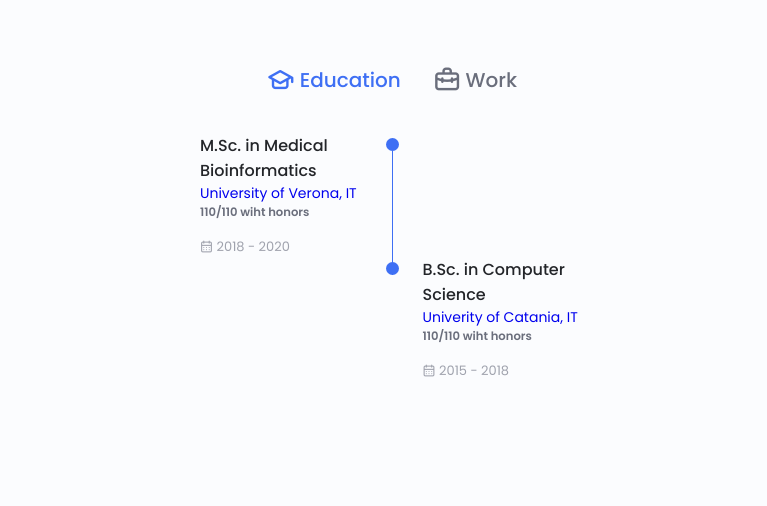
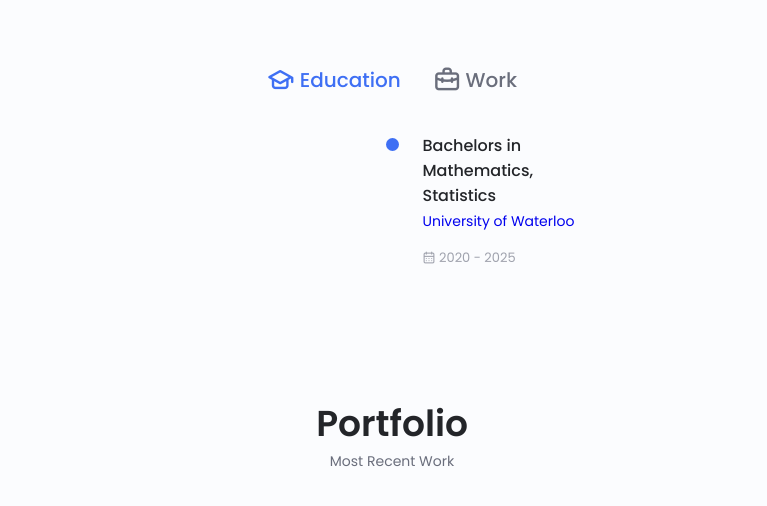
Before and after one commit to kf-rahman/RahmanK.github.io, a plain HTML site: page index.html in a window 1280 px wide. Shown: the part 1200-1706 px from the top of the page, without its empty margins (248-1015 px from the left). Drawn offline with nearby package versions, Linux system fonts and the light colour scheme.

Commit message:
updated education

```diff
--- a/index.html
+++ b/index.html
@@ -184,26 +184,7 @@
                     <!--===============================QUALIFICATION CONTENT 1 ===========================-->
                     <div class="qualification__content qualification__active" data-content id="education">
                         <!--===============================QUALIFICATION 1 ===========================-->
-                        <div class="qualification__data">
-                            <div>
-                                <h3 class="qualification__title">M.Sc. in Medical Bioinformatics</h3>
-                                <span class="qualification__subtitle">
-                                    <a href="https://www.corsi.univr.it/?ent=cs&id=769" target="_blank">University of
-                                        Verona, IT</a>
-                                        <br>
-                                        <h5>110/110 wiht honors</h5>
-                                </span>
-                                <div class="qualification__calendar">
-                                    <i class="uil uil-calendar-alt"></i>
-                                    2018 - 2020
-                                </div>
-                            </div>
 
-                            <div>
-                                <span class="qualification__rounder"></span>
-                                <span class="qualification__line"></span>
-                            </div>
-                        </div>
 
                         <!--===============================QUALIFICATION 2 ===========================-->
                         <div class="qualification__data">
@@ -213,16 +194,15 @@
                             </div>
 
                             <div>
-                                <h3 class="qualification__title">B.Sc. in Computer Science</h3>
+                                <h3 class="qualification__title">Bachelors in Mathematics, Statistics</h3>
                                 <span class="qualification__subtitle">
-                                    <a href="https://web.dmi.unict.it/corsi/l-31" target="_blank">Univerity of
-                                        Catania, IT</a>
+                                    <a href="https://web.dmi.unict.it/corsi/l-31" target="_blank">University of
+                                        Waterloo</a>
                                         <br>
-                                        <h5>110/110 wiht honors</h5>
                                 </span>
                                 <div class="qualification__calendar">
                                     <i class="uil uil-calendar-alt"></i>
-                                    2015 - 2018
+                                    2020 - 2025
                                 </div>
                             </div>
                         </div>
```
